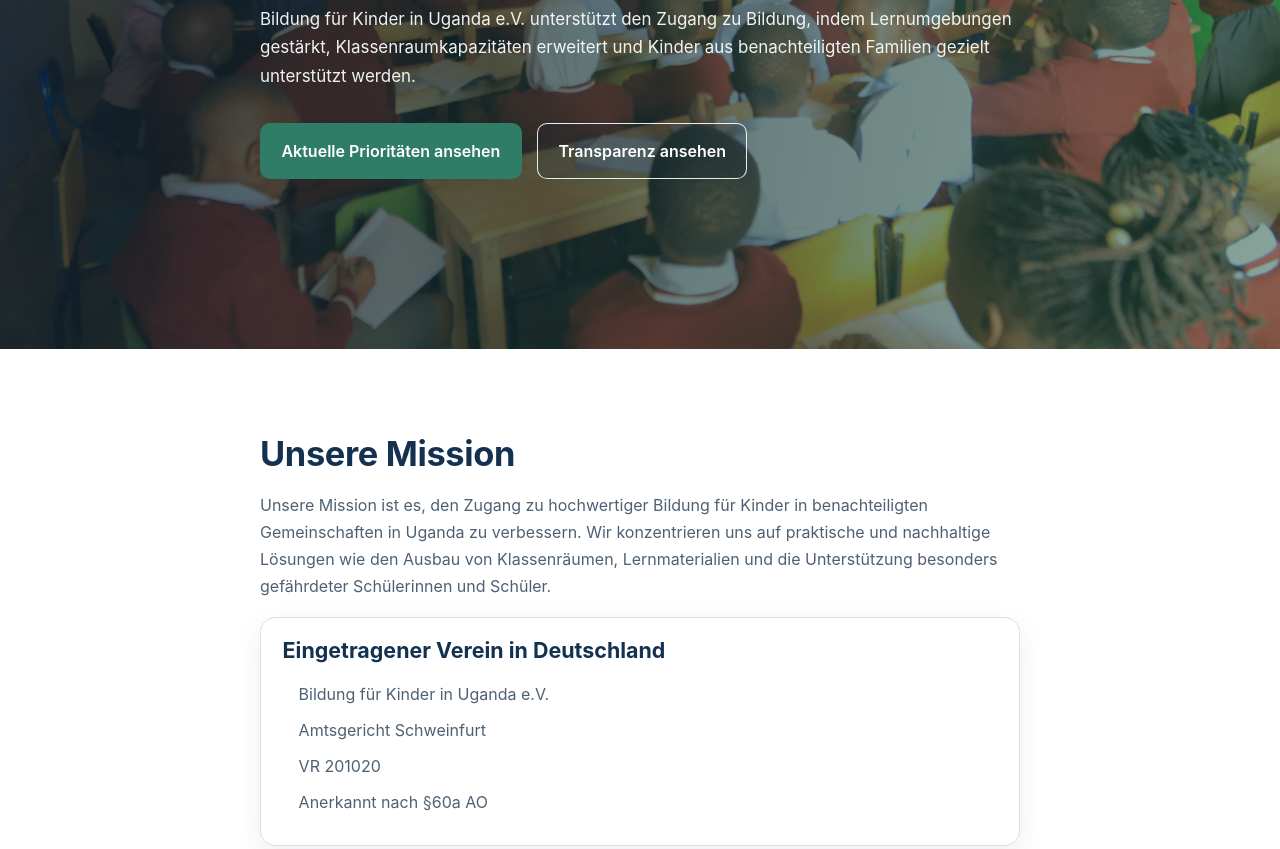
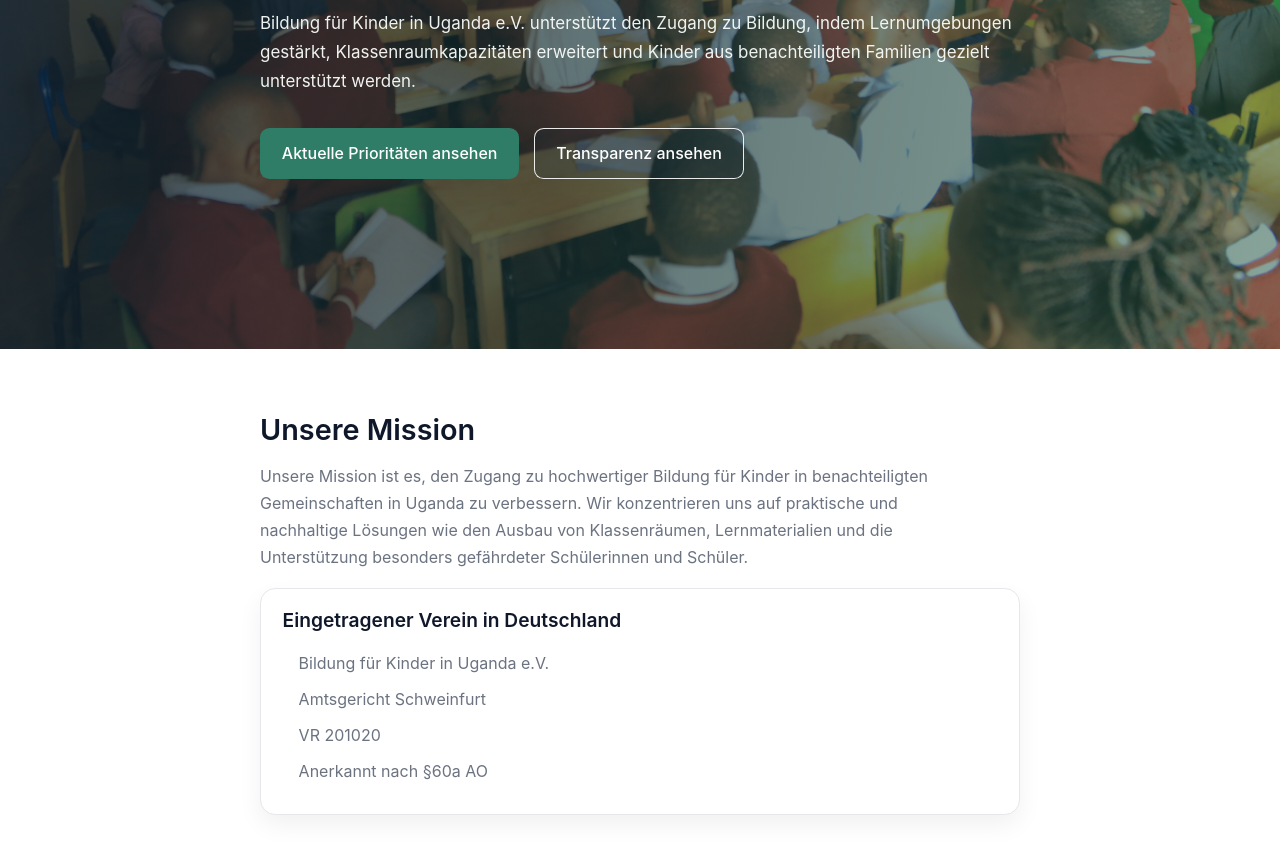
Before and after one commit to Sesazi/bildung-uganda-website, a plain HTML site: page index.html in a window 1280 px wide. Shown: the part 660-1509 px from the top of the page. Drawn offline with Linux system fonts and the light colour scheme.

Commit message:
Improve typography and color polish
Made-with: Cursor

```diff
--- a/assets/css/styles.css
+++ b/assets/css/styles.css
@@ -1,14 +1,16 @@
 :root {
   --bg: #ffffff;
-  --text: #1a2f45;
-  --muted: #4e6174;
-  --heading: #14314f;
+  --text: #1f2a37;
+  --muted: #6b7280;
   --accent: #2f7d66;
-  --accent-dark: #235f4e;
-  --surface: #f5f9f7;
-  --surface-alt: #eef4f8;
-  --border: #d6e1e8;
-  --shadow: 0 10px 28px rgba(21, 47, 70, 0.08);
+  --accent-dark: #245f4e;
+  --heading: #0f172a;
+
+  --surface: #f8fafc;
+  --surface-alt: #eef5f2;
+  --border: #e5e7eb;
+
+  --shadow: 0 10px 25px rgba(0, 0, 0, 0.06);
 }
 
 *,
@@ -24,6 +26,7 @@ html {
 body {
   margin: 0;
   font-family: "Inter", "Segoe UI", Roboto, Arial, sans-serif;
+  font-size: 16px;
   line-height: 1.7;
   color: var(--text);
   background: var(--bg);
@@ -49,7 +52,7 @@ a {
 }
 
 .section {
-  padding: 5.3rem 0;
+  padding: 4rem 0;
 }
 
 .section-alt {
@@ -75,17 +78,21 @@ h3 {
 }
 
 h1 {
-  font-size: clamp(2.1rem, 4.6vw, 3.4rem);
-  letter-spacing: -0.02em;
+  font-size: 2.4rem;
+  line-height: 1.2;
+  font-weight: 700;
+  color: var(--heading);
 }
 
 h2 {
-  font-size: clamp(1.55rem, 2.7vw, 2.15rem);
-  letter-spacing: -0.01em;
+  font-size: 1.8rem;
+  margin-bottom: 1rem;
+  font-weight: 600;
 }
 
 h3 {
-  font-size: clamp(1.12rem, 1.9vw, 1.34rem);
+  font-size: 1.2rem;
+  font-weight: 600;
 }
 
 p {
@@ -93,9 +100,13 @@ p {
   color: var(--muted);
 }
 
-main p,
+main p {
+  max-width: 72ch;
+  color: var(--muted);
+}
+
 main li {
-  max-width: 74ch;
+  max-width: 72ch;
 }
 
 .skip-link {
@@ -284,11 +295,11 @@ main li {
 .btn {
   display: inline-block;
   text-decoration: none;
-  border-radius: 0.62rem;
-  padding: 0.84rem 1.28rem;
-  font-weight: 600;
+  border-radius: 0.6rem;
+  padding: 0.7rem 1.3rem;
+  font-weight: 500;
   transition: 0.2s ease;
-  box-shadow: 0 4px 12px rgba(17, 49, 34, 0.08);
+  box-shadow: var(--shadow);
 }
 
 .btn-primary {
@@ -297,7 +308,10 @@ main li {
   border: 1px solid transparent;
 }
 
-.btn-primary:hover,
+.btn-primary:hover {
+  background: var(--accent-dark);
+}
+
 .btn-primary:focus-visible {
   background: var(--accent-dark);
 }
@@ -332,10 +346,10 @@ main li {
 }
 
 .card {
-  background: #fff;
+  background: #ffffff;
   border: 1px solid var(--border);
-  border-radius: 0.95rem;
-  padding: 1.25rem;
+  border-radius: 1rem;
+  padding: 1.6rem;
   box-shadow: var(--shadow);
 }
 
```
